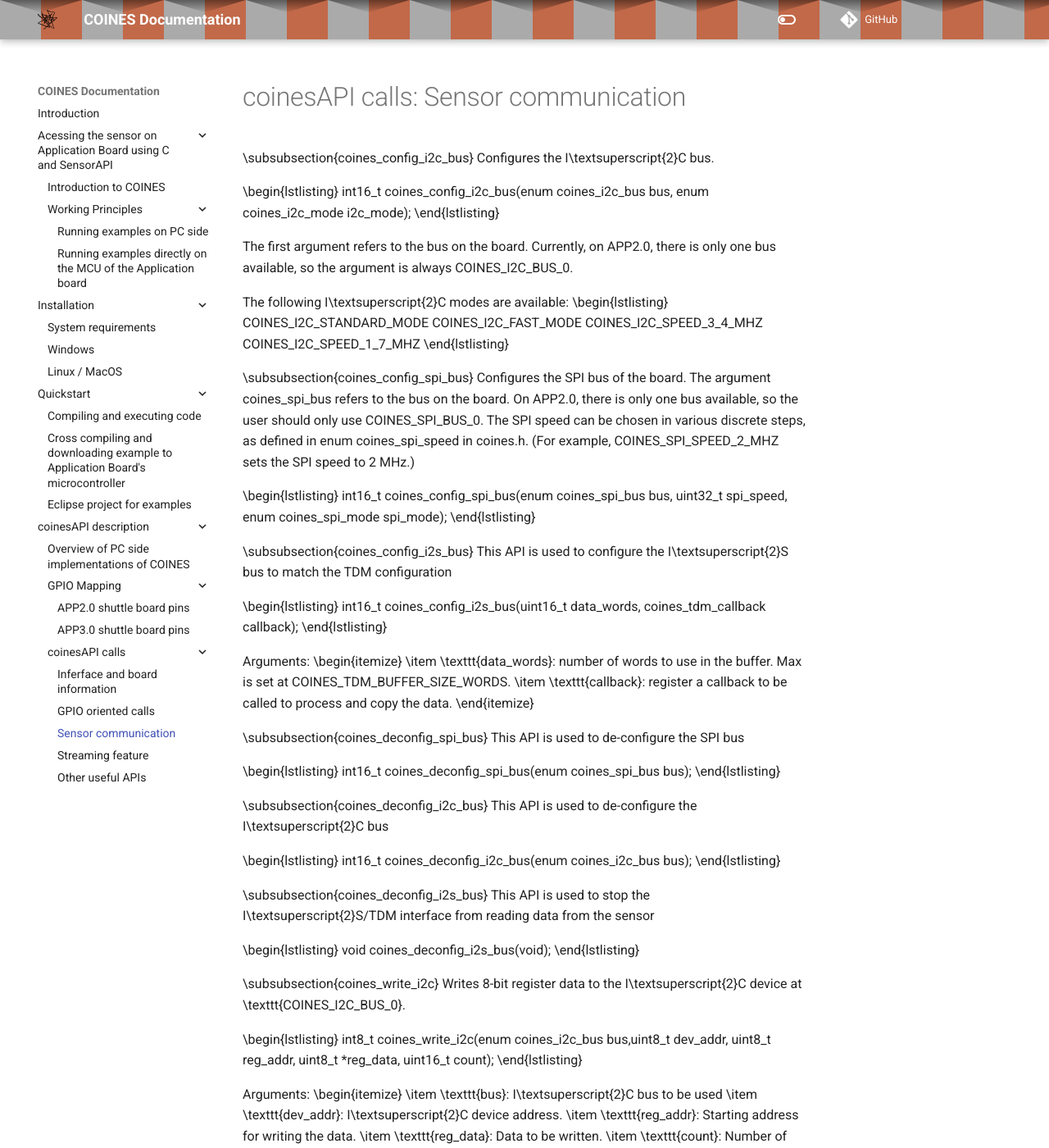
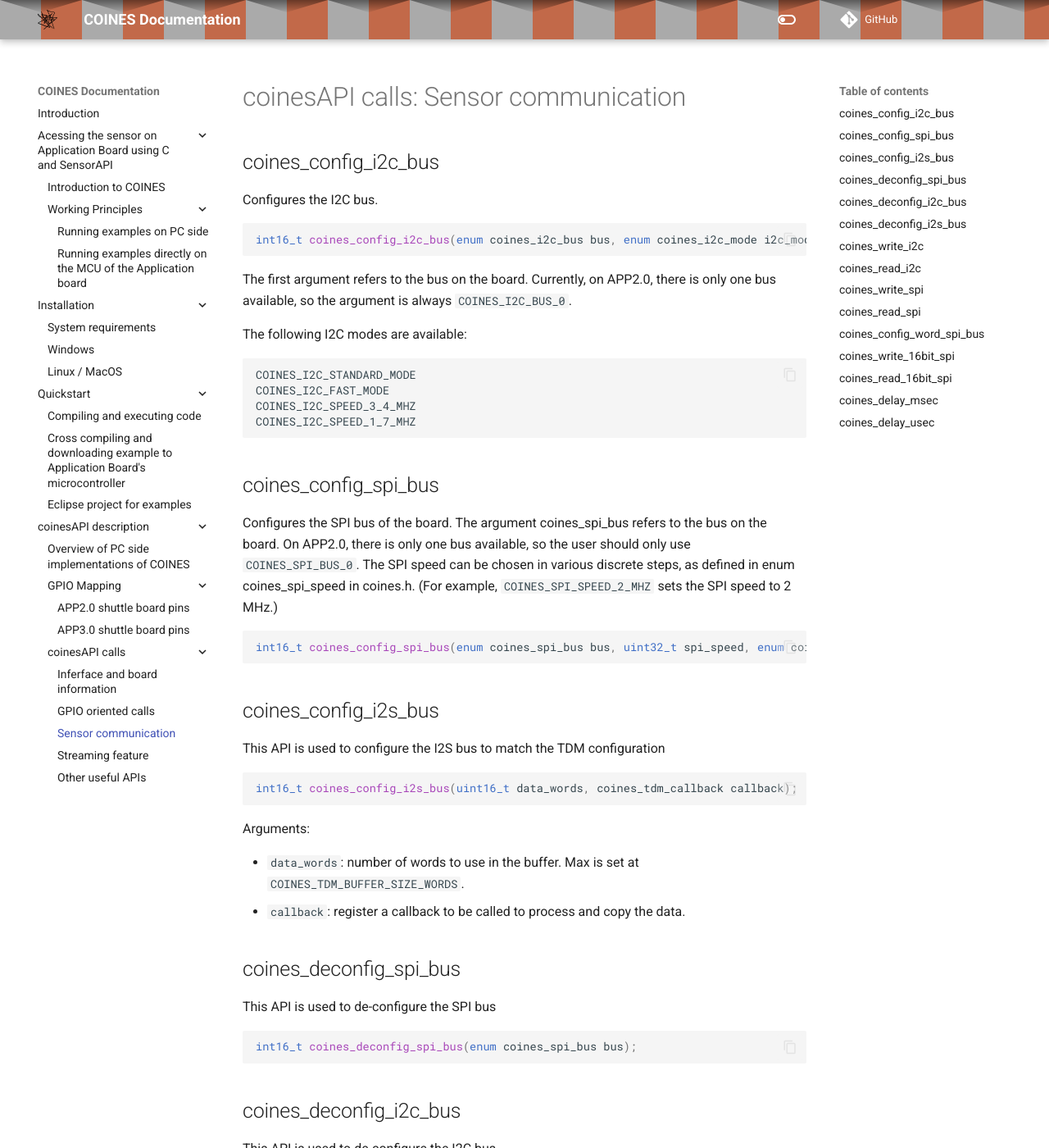
Before and after one commit to frickly-systems/bst-coines-documentation, an MkDocs documentation site: the page built from docs/coines_api/api_calls/sensor_communication.md, in a window 1280 px wide and 1400 px high. Shown: the whole window at 82% size. Built offline with MkDocs 1.6.1 and Material for MkDocs 9.7.7, drawn with Linux system fonts in a browser that asks for light colours; comment, search, counter and statistics services are not loaded; some of the changed text lies outside the part shown.

Commit message:
[wip] api sensor communication finished

````diff
--- a/docs/coines_api/api_calls/sensor_communication.md
+++ b/docs/coines_api/api_calls/sensor_communication.md
@@ -1,177 +1,174 @@
 # coinesAPI calls: Sensor communication
 
-\subsubsection{coines\_config\_i2c\_bus}
-Configures the I\textsuperscript{2}C bus.
+## coines_config_i2c_bus
+Configures the I2C bus.
 
-\begin{lstlisting}
+```C
 int16_t coines_config_i2c_bus(enum coines_i2c_bus bus, enum coines_i2c_mode i2c_mode);
-\end{lstlisting}
+```
 
-The first argument refers to the bus on the board. Currently, on APP2.0, there is only one bus available, so the argument is always COINES\_I2C\_BUS\_0.
+The first argument refers to the bus on the board.
+Currently, on APP2.0, there is only one bus available, so the argument is always `COINES_I2C_BUS_0`.
 
-The following I\textsuperscript{2}C modes are available:
-\begin{lstlisting}
+The following I2C modes are available:
+```C
 COINES_I2C_STANDARD_MODE
 COINES_I2C_FAST_MODE
 COINES_I2C_SPEED_3_4_MHZ
 COINES_I2C_SPEED_1_7_MHZ
-\end{lstlisting}
+```
 
-\subsubsection{coines\_config\_spi\_bus}
-Configures the SPI bus of the board. The argument coines\_spi\_bus refers to the bus on the board. On APP2.0, there is only one bus available, so the user should only use COINES\_SPI\_BUS\_0. The SPI speed can be chosen in various discrete steps, as defined in enum coines\_spi\_speed in coines.h. (For example, COINES\_SPI\_SPEED\_2\_MHZ sets the SPI speed to 2 MHz.)
+## coines_config_spi_bus
+Configures the SPI bus of the board.
+The argument coines_spi_bus refers to the bus on the board.
+On APP2.0, there is only one bus available, so the user should only use `COINES_SPI_BUS_0`.
+The SPI speed can be chosen in various discrete steps, as defined in enum coines_spi_speed in coines.h.
+(For example, `COINES_SPI_SPEED_2_MHZ` sets the SPI speed to 2 MHz.)
 
-\begin{lstlisting}
+```C
 int16_t coines_config_spi_bus(enum coines_spi_bus bus, uint32_t spi_speed, enum coines_spi_mode spi_mode);
-\end{lstlisting}
+```
 
-\subsubsection{coines\_config\_i2s\_bus}
-This API is used to configure the I\textsuperscript{2}S bus to match the TDM configuration
+## coines_config_i2s_bus
+This API is used to configure the I2S bus to match the TDM configuration
 
-\begin{lstlisting}
+```C
 int16_t coines_config_i2s_bus(uint16_t data_words, coines_tdm_callback callback);
-\end{lstlisting}
+```
 
 Arguments:
-\begin{itemize}
-	\item \texttt{data\_words}: number of words to use in the buffer. Max is set at COINES\_TDM\_BUFFER\_SIZE\_WORDS.
-	\item \texttt{callback}: register a callback to be called to process and copy the data.
-\end{itemize}
 
-\subsubsection{coines\_deconfig\_spi\_bus}
+- `data_words`: number of words to use in the buffer. Max is set at `COINES_TDM_BUFFER_SIZE_WORDS`.
+- `callback`: register a callback to be called to process and copy the data.
+
+## coines_deconfig_spi_bus
 This API is used to de-configure the SPI bus
 
-\begin{lstlisting}
+```C
 int16_t coines_deconfig_spi_bus(enum coines_spi_bus bus);
-\end{lstlisting}
+```
 
-\subsubsection{coines\_deconfig\_i2c\_bus}
-This API is used to de-configure the I\textsuperscript{2}C bus
+## coines_deconfig_i2c_bus
+This API is used to de-configure the I2C bus
 
-\begin{lstlisting}
+```C
 int16_t coines_deconfig_i2c_bus(enum coines_i2c_bus bus);
-\end{lstlisting}
+```
 
-\subsubsection{coines\_deconfig\_i2s\_bus}
-This API is used to stop the I\textsuperscript{2}S/TDM interface from reading data from the sensor
+## coines_deconfig_i2s_bus
+This API is used to stop the I2S/TDM interface from reading data from the sensor
 
-\begin{lstlisting}
+```C
 void coines_deconfig_i2s_bus(void);
-\end{lstlisting}
+```
 
-\subsubsection{coines\_write\_i2c}
-Writes 8-bit register data to the I\textsuperscript{2}C device at \texttt{COINES\_I2C\_BUS\_0}.
+## coines_write_i2c
+Writes 8-bit register data to the I2C device at `COINES_I2C_BUS_0`.
 
-\begin{lstlisting}
+```C
 int8_t coines_write_i2c(enum coines_i2c_bus bus,uint8_t dev_addr, uint8_t reg_addr, uint8_t *reg_data, uint16_t count);
-\end{lstlisting}
+```
 
 Arguments:
-\begin{itemize}
-	\item \texttt{bus}: I\textsuperscript{2}C bus to be used
-	\item \texttt{dev\_addr}: I\textsuperscript{2}C device address.
-	\item \texttt{reg\_addr}: Starting address for writing the data.
-	\item \texttt{reg\_data}: Data to be written.
-	\item \texttt{count}: Number of bytes to write.
-\end{itemize}
 
-\subsubsection{coines\_read\_i2c}
-Reads 8-bit register data from the I\textsuperscript{2}C device at \texttt{COINES\_I2C\_BUS\_0}.
+- `bus`: I2C bus to be used
+- `dev_addr`: I2C device address.
+- `reg_addr`: Starting address for writing the data.
+- `reg_data`: Data to be written.
+- `count`: Number of bytes to write.
 
-\begin{lstlisting}
+## coines_read_i2c
+Reads 8-bit register data from the I2C device at `COINES_I2C_BUS_0`.
+
+```C
 int8_t coines_read_i2c(enum coines_i2c_bus bus,uint8_t dev_addr, uint8_t reg_addr, uint8_t *reg_data, uint16_t count);
-\end{lstlisting}
+```
 
 Arguments:
-\begin{itemize}
-	\item \texttt{bus}: I\textsuperscript{2}C bus to be used
-	\item \texttt{dev\_addr}: I\textsuperscript{2}C device address.
-	\item \texttt{reg\_addr}: Starting address for reading the data.
-	\item \texttt{reg\_data}: Buffer to take up the read data.
-	\item \texttt{count}: Number of bytes to read.
-\end{itemize}
 
-\subsubsection{coines\_write\_spi}
-Writes 8-bit register data to the SPI device at \texttt{COINES\_SPI\_BUS\_0}.
+- `bus`: I2C bus to be used
+- `dev_addr`: I2C device address.
+- `reg_addr`: Starting address for reading the data.
+- `reg_data`: Buffer to take up the read data.
+- `count`: Number of bytes to read.
 
-\begin{lstlisting}
+## coines_write_spi
+Writes 8-bit register data to the SPI device at `COINES_SPI_BUS_0`.
+
+```C
 int8_t coines_write_spi(enum coines_spi_bus bus,uint8_t dev_addr, uint8_t reg_addr, uint8_t *reg_data, uint16_t count);
-\end{lstlisting}
+```
 
 Arguments:
-\begin{itemize}
-	\item \texttt{bus}: SPI bus to be used.
-	\item \texttt{dev\_addr}: Chip select pin number.
-	\item \texttt{reg\_addr}: Starting address for writing the data.
-	\item \texttt{reg\_data}: Data to be written.
-	\item \texttt{count}: Number of bytes to write.
-\end{itemize}
 
-\subsubsection{coines\_read\_spi}
-Reads 8-bit register data from the SPI device at \texttt{COINES\_SPI\_BUS\_0}.
+- `bus`: SPI bus to be used.
+- `dev_addr`: Chip select pin number.
+- `reg_addr`: Starting address for writing the data.
+- `reg_data`: Data to be written.
+- `count`: Number of bytes to write.
 
-\begin{lstlisting}
+## coines_read_spi
+Reads 8-bit register data from the SPI device at `COINES_SPI_BUS_0`.
+
+```C
 int8_t coines_read_spi(enum coines_spi_bus bus,uint8_t dev_addr, uint8_t reg_addr, uint8_t *reg_data, uint16_t count);
-\end{lstlisting}
+```
 
 Arguments:
-\begin{itemize}
-	\item \texttt{bus}: SPI bus to be used.
-	\item \texttt{dev\_addr}: Chip select pin number.
-	\item \texttt{reg\_addr}: Starting address for reading the data.
-	\item \texttt{reg\_data}: Buffer to take up the read data.
-	\item \texttt{count}: Number of bytes to read.
-\end{itemize}
 
-\subsubsection{coines\_config\_word\_spi\_bus}
-Configures the SPI bus parameters speed, mode, 8-bit/16-bit transfer ( \texttt{COINES\_SPI\_TRANSFER\_8BIT / COINES\_SPI\_TRANSFER\_16BIT} ).
+- `bus`: SPI bus to be used.
+- `dev_addr`: Chip select pin number.
+- `reg_addr`: Starting address for reading the data.
+- `reg_data`: Buffer to take up the read data.
+- `count`: Number of bytes to read.
 
-\begin{lstlisting}
+## coines_config_word_spi_bus
+Configures the SPI bus parameters speed, mode, 8-bit/16-bit transfer ( `COINES_SPI_TRANSFER_8BIT` / `COINES_SPI_TRANSFER_16BIT` ).
+
+```C
 int16_t coines_config_word_spi_bus(enum coines_spi_bus bus, enum coines_spi_speed spi_speed, enum coines_spi_mode spi_mode, enum coines_spi_transfer_bits spi_transfer_bits);
-\end{lstlisting}
+```
 
+## coines_write_16bit_spi
+Writes 16-bit register data to the SPI device at `COINES_SPI_BUS_0`.
 
-\subsubsection{coines\_write\_16bit\_spi}\label{16bitWrite}
-Writes 16-bit register data to the SPI device at \texttt{COINES\_SPI\_BUS\_0}.
-
-\begin{lstlisting}
+```C
 int8_t coines_write_16bit_spi(enum coines_spi_bus bus, uint8_t cs, uint16_t reg_addr, void *reg_data, uint16_t count);
-\end{lstlisting}
+```
 
 Arguments:
-\begin{itemize}
-	\item \texttt{bus}: SPI bus to be used.
-	\item \texttt{cs}: Chip select pin number.
-	\item \texttt{reg\_addr}: Starting address for writing the data.
-	\item \texttt{reg\_data}: Data to be written.
-	\item \texttt{count}: Number of bytes to write.
-\end{itemize}
 
-\subsubsection{coines\_read\_16bit\_spi}\label{16bitRead}
-Reads 16-bit register data from the SPI device at \texttt{COINES\_SPI\_BUS\_0}.
+- `bus`: SPI bus to be used.
+- `cs`: Chip select pin number.
+- `reg_addr`: Starting address for writing the data.
+- `reg_data`: Data to be written.
+- `count`: Number of bytes to write.
 
-\begin{lstlisting}
+## coines_read_16bit_spi
+Reads 16-bit register data from the SPI device at `COINES_SPI_BUS_0`.
+
+```C
 int8_t coines_read_16bit_spi(enum coines_spi_bus bus, uint8_t cs, uint16_t reg_addr, void *reg_data, uint16_t count);
-\end{lstlisting}
+```
 
 Arguments:
-\begin{itemize}
-	\item \texttt{bus}: SPI bus to be used.
-	\item \texttt{cs}: Chip select pin number.
-	\item \texttt{reg\_addr}: Starting address for reading the data.
-	\item \texttt{reg\_data}: Buffer to take up the read data.
-	\item \texttt{count}: Number of bytes to read.
-\end{itemize}
 
-\subsubsection{coines\_delay\_msec}
+- `bus`: SPI bus to be used.
+- `cs`: Chip select pin number.
+- `reg_addr`: Starting address for reading the data.
+- `reg_data`: Buffer to take up the read data.
+- `count`: Number of bytes to read.
+
+## coines_delay_msec
 Introduces delay in millisecond.
 
-\begin{lstlisting}
+```C
 void coines_delay_msec(uint32_t delay_ms);
-\end{lstlisting}
+```
 
-\subsubsection{coines\_delay\_usec}
+## coines_delay_usec
 Introduces delay in microsecond.
 
-\begin{lstlisting}
+```C
 void coines_delay_usec(uint32_t delay_us);
-\end{lstlisting}
+```
````
